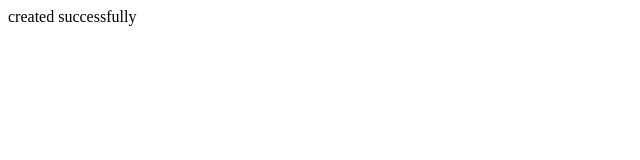
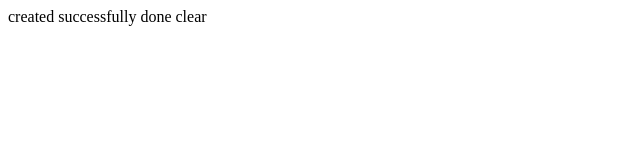
Before and after one commit to akokila03/project_dir1, a plain HTML site: page index.html in a window 1280 px wide. Shown: the full height of the page, 0-640 px from the left. Drawn offline with Linux system fonts and the light colour scheme.

Commit message:
Revert "Revert "success""
This reverts commit cf304c4dac981b9a67ad9d39d7f7e241564a79e7.

```diff
--- a/index.html
+++ b/index.html
@@ -2,5 +2,7 @@
 <head>
 <title>project_dir</title></head>
 <body>created
-successfully</body>
+successfully
+done
+clear</body>
 </html>
```
